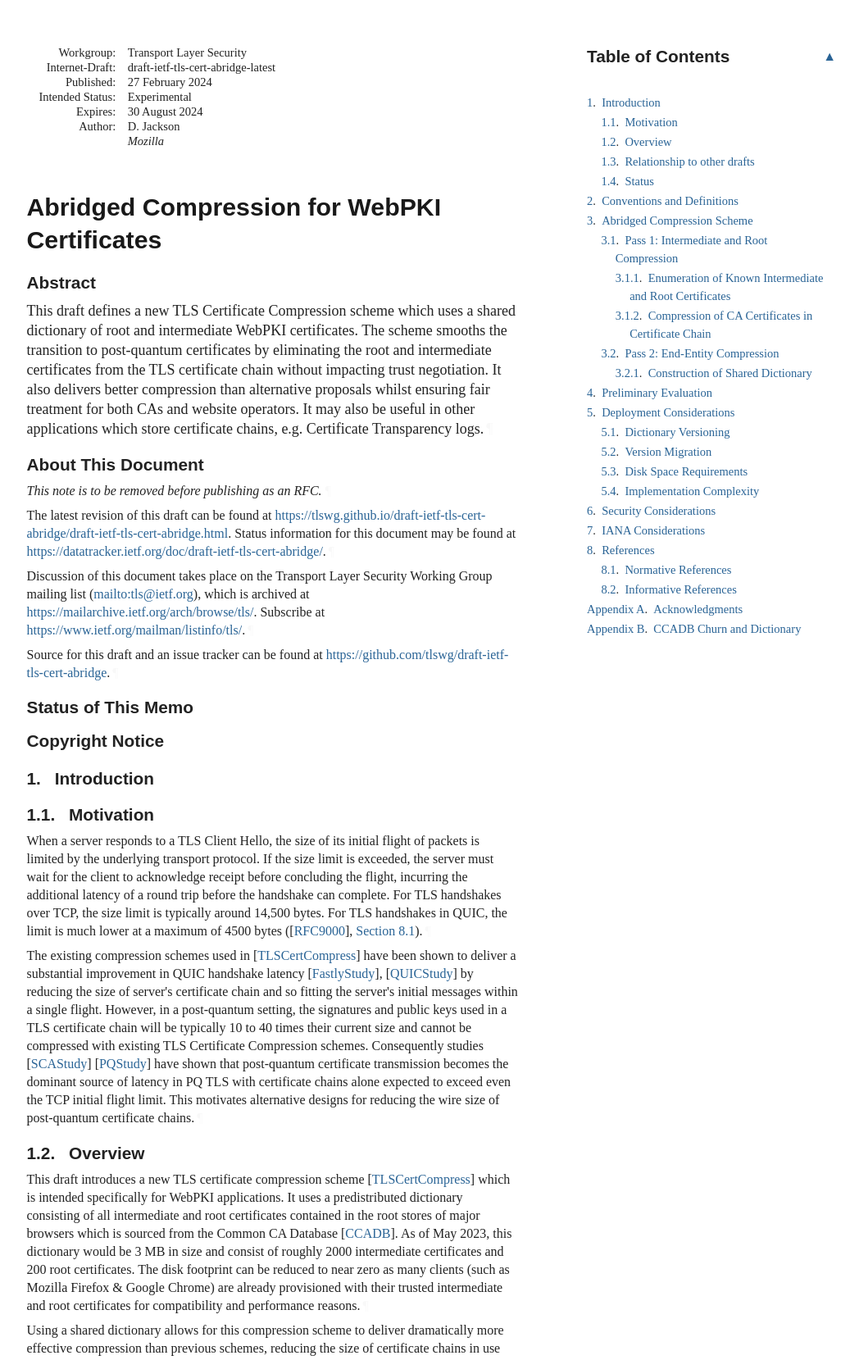
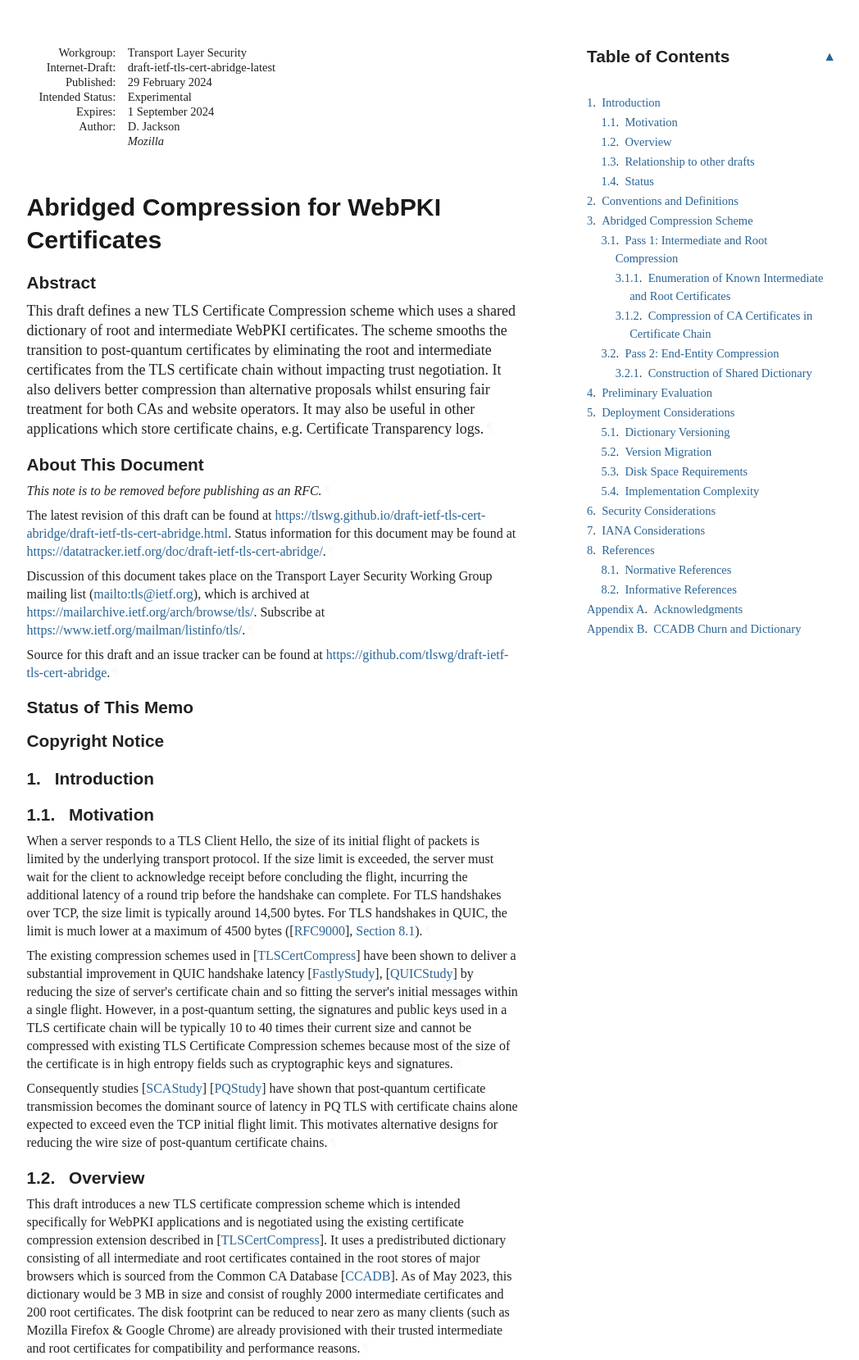
Before and after one commit to tlswg/draft-ietf-tls-cert-abridge, a plain HTML site: page draft-ietf-tls-cert-abridge.html in a window 1280 px wide. Shown: the part 20-1679 px from the top of the page at 82% size, without its empty margins (92-1140 px from the left). Drawn offline with Linux system fonts and the light colour scheme; a web font is replaced by a local one.

Commit message:
Script updating gh-pages from 05d2700. [ci skip]

```diff
--- a/draft-ietf-tls-cert-abridge.html
+++ b/draft-ietf-tls-cert-abridge.html
@@ -1028,7 +1028,7 @@ svg :is([fill="white"], [fill^="#fff"]) {
 </tr></thead>
 <tfoot><tr>
 <td class="left">Jackson</td>
-<td class="center">Expires 30 August 2024</td>
+<td class="center">Expires 1 September 2024</td>
 <td class="right">[Page]</td>
 </tr></tfoot>
 </table>
@@ -1041,12 +1041,12 @@ svg :is([fill="white"], [fill^="#fff"]) {
 <dd class="internet-draft">draft-ietf-tls-cert-abridge-latest</dd>
 <dt class="label-published">Published:</dt>
 <dd class="published">
-<time datetime="2024-02-27" class="published">27 February 2024</time>
+<time datetime="2024-02-29" class="published">29 February 2024</time>
     </dd>
 <dt class="label-intended-status">Intended Status:</dt>
 <dd class="intended-status">Experimental</dd>
 <dt class="label-expires">Expires:</dt>
-<dd class="expires"><time datetime="2024-08-30">30 August 2024</time></dd>
+<dd class="expires"><time datetime="2024-09-01">1 September 2024</time></dd>
 <dt class="label-authors">Author:</dt>
 <dd class="authors">
 <div class="author">
@@ -1096,7 +1096,7 @@ svg :is([fill="white"], [fill^="#fff"]) {
         time. It is inappropriate to use Internet-Drafts as reference
         material or to cite them other than as "work in progress."<a href="#section-boilerplate.1-3" class="pilcrow">¶</a></p>
 <p id="section-boilerplate.1-4">
-        This Internet-Draft will expire on 30 August 2024.<a href="#section-boilerplate.1-4" class="pilcrow">¶</a></p>
+        This Internet-Draft will expire on 1 September 2024.<a href="#section-boilerplate.1-4" class="pilcrow">¶</a></p>
 </section>
 </div>
 <div id="copyright">
@@ -1238,8 +1238,8 @@ svg :is([fill="white"], [fill^="#fff"]) {
 <a href="#section-1.1" class="section-number selfRef">1.1. </a><a href="#name-motivation" class="section-name selfRef">Motivation</a>
         </h3>
 <p id="section-1.1-1">When a server responds to a TLS Client Hello, the size of its initial flight of packets is limited by the underlying transport protocol. If the size limit is exceeded, the server must wait for the client to acknowledge receipt before concluding the flight, incurring the additional latency of a round trip before the handshake can complete. For TLS handshakes over TCP, the size limit is typically around 14,500 bytes. For TLS handshakes in QUIC, the limit is much lower at a maximum of 4500 bytes (<span>[<a href="#RFC9000" class="cite xref">RFC9000</a>], <a href="https://rfc-editor.org/rfc/rfc9000#section-8.1" class="relref">Section 8.1</a></span>).<a href="#section-1.1-1" class="pilcrow">¶</a></p>
-<p id="section-1.1-2">The existing compression schemes used in <span>[<a href="#TLSCertCompress" class="cite xref">TLSCertCompress</a>]</span> have been shown to deliver a substantial improvement in QUIC handshake latency <span>[<a href="#FastlyStudy" class="cite xref">FastlyStudy</a>]</span>, <span>[<a href="#QUICStudy" class="cite xref">QUICStudy</a>]</span> by reducing the size of server's certificate chain and so fitting the server's initial messages within a single flight. However, in a post-quantum setting, the signatures and public keys used in a TLS certificate chain will be typically 10 to 40 times their current size and cannot be compressed with existing TLS Certificate Compression schemes.
-Consequently studies <span>[<a href="#SCAStudy" class="cite xref">SCAStudy</a>]</span> <span>[<a href="#PQStudy" class="cite xref">PQStudy</a>]</span> have shown that post-quantum certificate transmission becomes the dominant source of latency in PQ TLS with certificate chains alone expected to exceed even the TCP initial flight limit. This motivates alternative designs for reducing the wire size of post-quantum certificate chains.<a href="#section-1.1-2" class="pilcrow">¶</a></p>
+<p id="section-1.1-2">The existing compression schemes used in <span>[<a href="#TLSCertCompress" class="cite xref">TLSCertCompress</a>]</span> have been shown to deliver a substantial improvement in QUIC handshake latency <span>[<a href="#FastlyStudy" class="cite xref">FastlyStudy</a>]</span>, <span>[<a href="#QUICStudy" class="cite xref">QUICStudy</a>]</span> by reducing the size of server's certificate chain and so fitting the server's initial messages within a single flight. However, in a post-quantum setting, the signatures and public keys used in a TLS certificate chain will be typically 10 to 40 times their current size and cannot be compressed with existing TLS Certificate Compression schemes because most of the size of the certificate is in high entropy fields such as cryptographic keys and signatures.<a href="#section-1.1-2" class="pilcrow">¶</a></p>
+<p id="section-1.1-3">Consequently studies <span>[<a href="#SCAStudy" class="cite xref">SCAStudy</a>]</span> <span>[<a href="#PQStudy" class="cite xref">PQStudy</a>]</span> have shown that post-quantum certificate transmission becomes the dominant source of latency in PQ TLS with certificate chains alone expected to exceed even the TCP initial flight limit. This motivates alternative designs for reducing the wire size of post-quantum certificate chains.<a href="#section-1.1-3" class="pilcrow">¶</a></p>
 </section>
 </div>
 <div id="overview">
@@ -1247,9 +1247,9 @@ Consequently studies <span>[<a href="#SCAStudy" class="cite xref">SCAStudy</a>]<
         <h3 id="name-overview">
 <a href="#section-1.2" class="section-number selfRef">1.2. </a><a href="#name-overview" class="section-name selfRef">Overview</a>
         </h3>
-<p id="section-1.2-1">This draft introduces a new TLS certificate compression scheme <span>[<a href="#TLSCertCompress" class="cite xref">TLSCertCompress</a>]</span> which is intended specifically for WebPKI applications. It uses a predistributed dictionary consisting of all intermediate and root certificates contained in the root stores of major browsers which is sourced from the Common CA Database <span>[<a href="#CCADB" class="cite xref">CCADB</a>]</span>. As of May 2023, this dictionary would be 3 MB in size and consist of roughly 2000 intermediate certificates and 200 root certificates. The disk footprint can be reduced to near zero as many clients (such as Mozilla Firefox &amp; Google Chrome) are already provisioned with their trusted intermediate and root certificates for compatibility and performance reasons.<a href="#section-1.2-1" class="pilcrow">¶</a></p>
+<p id="section-1.2-1">This draft introduces a new TLS certificate compression scheme which is intended specifically for WebPKI applications and is negotiated using the existing certificate compression extension described in <span>[<a href="#TLSCertCompress" class="cite xref">TLSCertCompress</a>]</span>. It uses a predistributed dictionary consisting of all intermediate and root certificates contained in the root stores of major browsers which is sourced from the Common CA Database <span>[<a href="#CCADB" class="cite xref">CCADB</a>]</span>. As of May 2023, this dictionary would be 3 MB in size and consist of roughly 2000 intermediate certificates and 200 root certificates. The disk footprint can be reduced to near zero as many clients (such as Mozilla Firefox &amp; Google Chrome) are already provisioned with their trusted intermediate and root certificates for compatibility and performance reasons.<a href="#section-1.2-1" class="pilcrow">¶</a></p>
 <p id="section-1.2-2">Using a shared dictionary allows for this compression scheme to deliver dramatically more effective compression than previous schemes, reducing the size of certificate chains in use today by ~75%, significantly improving on the ~25% reduction achieved by existing schemes. A preliminary evaluation (<a href="#eval" class="auto internal xref">Section 4</a>) of this scheme suggests that 50% of certificate chains in use today would be compressed to under 1000 bytes and 95% to under 1500 bytes. Similarly to <span>[<a href="#SCA" class="cite xref">SCA</a>]</span>, this scheme effectively removes the CA certificates from the certificate chain on the wire but this draft achieves a much better compression ratio, since <span>[<a href="#SCA" class="cite xref">SCA</a>]</span> removes the redundant information in chain that existing TLS Certificate Compression schemes exploit and is more fragile in the presence of out of sync clients or servers.<a href="#section-1.2-2" class="pilcrow">¶</a></p>
-<p id="section-1.2-3">Note that as this is only a compression scheme, it does not impact any trust decisions in the TLS handshake. A client can offer this compression scheme whilst only trusting a subset of the certificates in the CCADB certificate listing, similarly a server can offer this compression scheme whilst using a certificate chain which does not chain back to a WebPKI root. Furthermore, new root certificates are typically included in the CCADB at the start of their application to a root store, a process which typically takes more than a year. Consequently, applicant root certificates can be added to new versions of this scheme ahead of any trust decisions, allowing new CAs to compete on equal terms with existing CAs. As a result this scheme is equitable in so far as it provides equal benefits for all CAs in the WebPKI, doesn't privilege any particular end-entity certificate or website and allows WebPKI clients to make individual trust decisions without fear of breakage.<a href="#section-1.2-3" class="pilcrow">¶</a></p>
+<p id="section-1.2-3">Note that as this is only a compression scheme, it does not impact any trust decisions in the TLS handshake. A client can offer this compression scheme whilst only trusting a subset of the certificates in the CCADB certificate listing, similarly a server can offer this compression scheme whilst using a certificate chain which does not chain back to a WebPKI root. Furthermore, new root certificates are typically included in the CCADB at the start of their application to a root store, a process which typically takes more than a year. Consequently, applicant root certificates can be added to new versions of this scheme ahead of any trust decisions, allowing new CAs to compete on equal terms with existing CAs as soon as they are approved for inclusion in a root program. As a result this scheme is equitable in so far as it provides equal benefits for all CAs in the WebPKI, doesn't privilege any particular end-entity certificate or website and allows WebPKI clients to make individual trust decisions without fear of breakage.<a href="#section-1.2-3" class="pilcrow">¶</a></p>
 </section>
 </div>
 <div id="relationship-to-other-drafts">
@@ -1460,7 +1460,7 @@ Concatenate the byte representation of each extension (including extension id an
                 <p id="section-3.2.1.1-2.7.1"><code>force_max_window=1</code><a href="#section-3.2.1.1-2.7.1" class="pilcrow">¶</a></p>
 </li>
             </ul>
-<p id="section-3.2.1.1-3">These parameters are recommended in order to achieve the best compression ratio however implementations <span class="bcp14">MAY</span> use their preferred parameters as these parameters are not used during decompression. With TLS Certificate Compression, the server needs to only perform a single compression at startup and cache the result, so optimizing for maximal compression is recommended. The client's decompression speed is insensitive to these parameters.<a href="#section-3.2.1.1-3" class="pilcrow">¶</a></p>
+<p id="section-3.2.1.1-3">These parameters are recommended in order to achieve the best compression ratio however implementations <span class="bcp14">MAY</span> use their preferred parameters as long as the resulting output can be decompressed by a <span>[<a href="#ZSTD" class="cite xref">ZSTD</a>]</span>-compliant implementation. With TLS Certificate Compression, the server needs to only perform a single compression at startup and cache the result, so optimizing for maximal compression is recommended. The client's decompression speed is insensitive to these parameters.<a href="#section-3.2.1.1-3" class="pilcrow">¶</a></p>
 </section>
 </div>
 </section>
```
Also changed, not shown: draft-ietf-tls-cert-abridge.txt.
